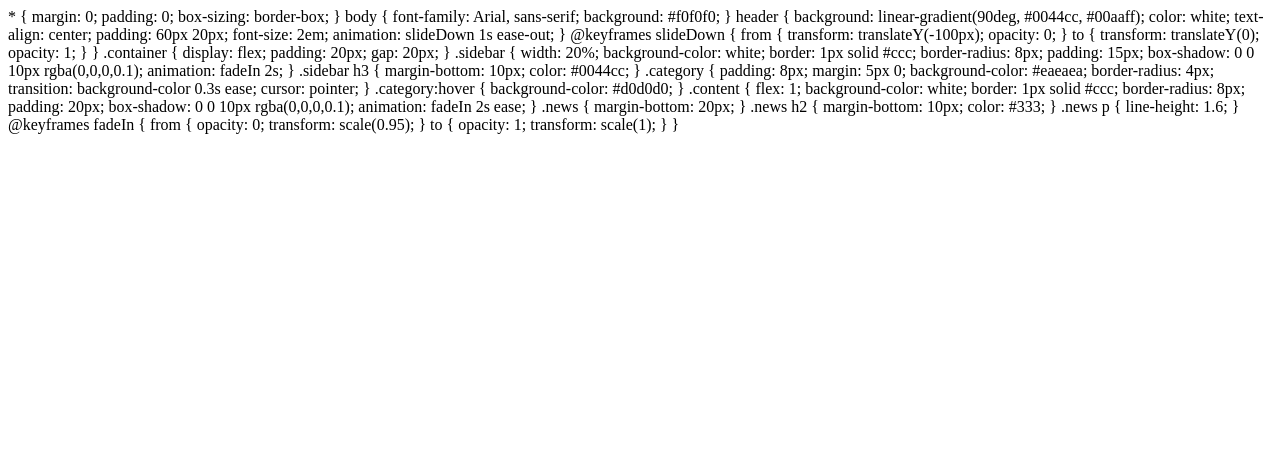
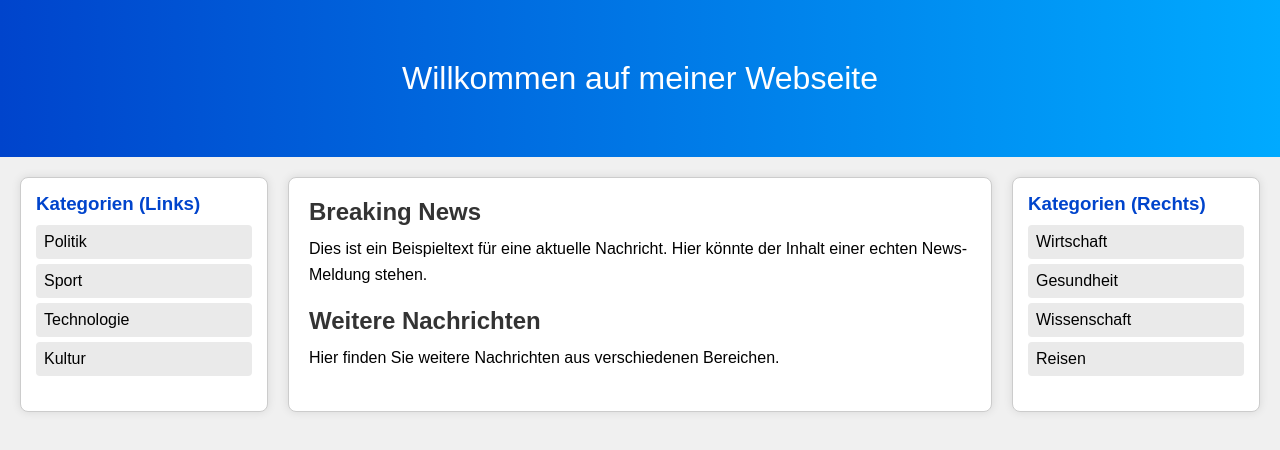
Before and after one commit to Priosx/prios, a plain HTML site: page index.html in a window 1280 px wide. Drawn offline with Linux system fonts and the light colour scheme.

Commit message:
index.html

```diff
--- a/index.html
+++ b/index.html
@@ -1,4 +1,11 @@
-* {
+<!DOCTYPE html>
+<html lang="de">
+<head>
+  <meta charset="UTF-8" />
+  <meta name="viewport" content="width=device-width, initial-scale=1.0"/>
+  <title>Meine Webseite</title>
+  <style>
+    * {
       margin: 0;
       padding: 0;
       box-sizing: border-box;
@@ -96,3 +103,42 @@
         transform: scale(1);
       }
     }
+  </style>
+</head>
+<body>
+
+<header>
+  Willkommen auf meiner Webseite
+</header>
+
+<div class="container">
+  <aside class="sidebar">
+    <h3>Kategorien (Links)</h3>
+    <div class="category">Politik</div>
+    <div class="category">Sport</div>
+    <div class="category">Technologie</div>
+    <div class="category">Kultur</div>
+  </aside>
+
+  <main class="content">
+    <div class="news">
+      <h2>Breaking News</h2>
+      <p>Dies ist ein Beispieltext für eine aktuelle Nachricht. Hier könnte der Inhalt einer echten News-Meldung stehen.</p>
+    </div>
+    <div class="news">
+      <h2>Weitere Nachrichten</h2>
+      <p>Hier finden Sie weitere Nachrichten aus verschiedenen Bereichen.</p>
+    </div>
+  </main>
+
+  <aside class="sidebar">
+    <h3>Kategorien (Rechts)</h3>
+    <div class="category">Wirtschaft</div>
+    <div class="category">Gesundheit</div>
+    <div class="category">Wissenschaft</div>
+    <div class="category">Reisen</div>
+  </aside>
+</div>
+
+</body>
+</html>
```
